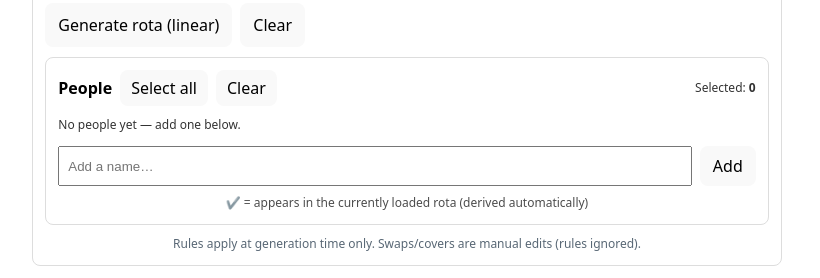
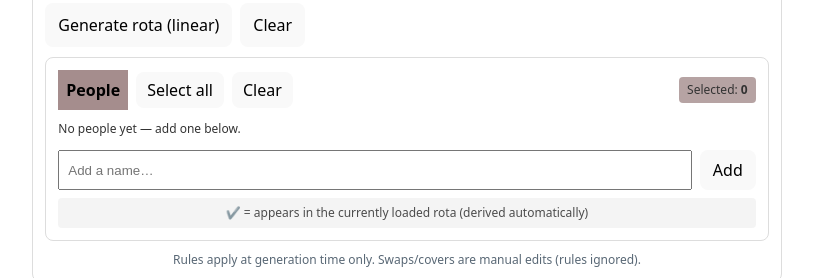
Before and after one commit to Chris-Mark-Wilson/rotagen, a React (Vite) app: page / in a window 1280 px wide. Shown: the part 311-589 px from the top of the page, without its empty margins (233-1053 px from the left). Built offline with nearby package versions, Linux system fonts and the light colour scheme; no server answers; the database is empty.

Commit message:
sorted a few background colours

```diff
--- a/src/components/PeoplePicker.jsx
+++ b/src/components/PeoplePicker.jsx
@@ -34,7 +34,7 @@ export default function PeoplePicker({
 return (
   <div style={{ border: "1px solid #ddd", padding: 12, borderRadius: 8 }}>
     <div style={{ display: "flex", gap: 8, alignItems: "center", marginBottom: 10 }}>
-      <strong style={{ color: "black" }}>People</strong>
+      <strong style={{ color: "black", backgroundColor: "#a58d8d",padding:8 }}>People</strong>
 
       <button
         type="button"
@@ -52,7 +52,7 @@ return (
         Clear
       </button>
 
-      <span style={{ marginLeft: "auto", fontSize: 12, opacity: 0.8, color: "black" }}>
+      <span style={{ marginLeft: "auto", fontSize: 12, opacity: 0.8, color: "black",backgroundColor:"#a58d8d",padding:"4px 8px",borderRadius:4 }}>
         Selected: <b>{selectedNames?.length ?? 0}</b>
       </span>
     </div>
@@ -126,7 +126,7 @@ return (
         {addError}
       </div>
     ) : (
-      <div style={{ fontSize: 12, opacity: 0.7, marginTop: 8, color: "black" }}>
+      <div style={{ fontSize: 12, opacity: 0.7, marginTop: 8, color: "black",backgroundColor:"#f0f0f0",padding:6,borderRadius:4 }}>
         ✔️ = appears in the currently loaded rota (derived automatically)
       </div>
     )}
```
Also changed, not shown: 1 other file (tests, documents, lock files or other folders).
